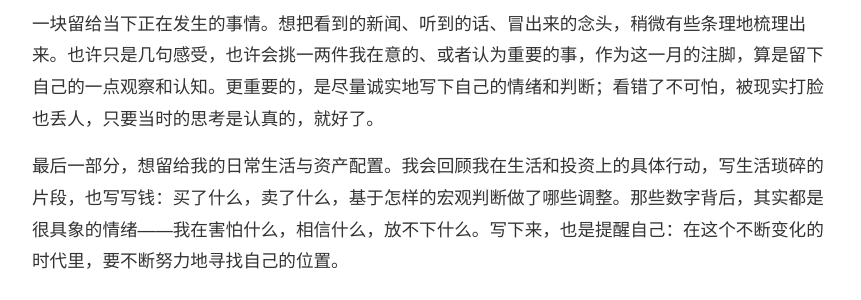
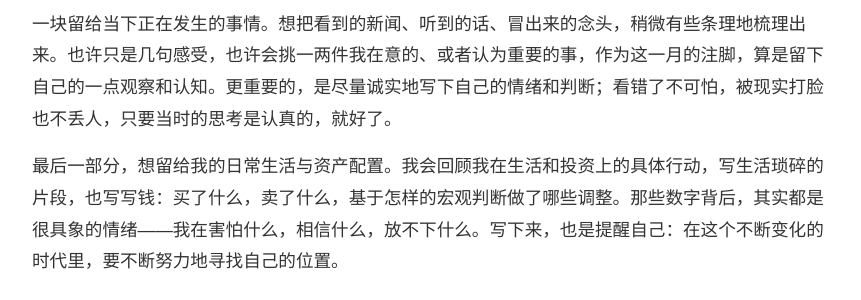
Before and after one commit to pwen/pwen.github.io, a Jekyll site: the page built from _posts/2026-01-31-packing-up-a-chapter-of-my-life.md, in a window 1280 px wide and 1400 px high, scrolled down 195 px. Shown: the part 246-546 px from the top of the window, without its empty margins (208-1069 px from the left). Built offline with Jekyll 4.4.1, drawn with Linux system fonts in a browser that asks for light colours; some of the changed text lies outside the part shown.

Commit message:
fix typo

```diff
--- a/_posts/2026-01-31-packing-up-a-chapter-of-my-life.md
+++ b/_posts/2026-01-31-packing-up-a-chapter-of-my-life.md
@@ -19,7 +19,7 @@ excerpt: |
 
 一块写运动，主要是攀岩和别的兴趣爱好。想记录日常训练和野攀时的感受，也算给自己一个交代：既然决定要写汇报，就不好那么心安理得地偷懒了。如果偶尔生出几句闲话，是因为对我来说，攀岩也好，跑步也罢，总带着一点关于活着的思考。
 
-一块留给当下正在发生的事情。想把看到的新闻、听到的话、冒出来的念头，稍微有些条理地梳理出来。也许只是几句感受，也许会挑一两件我在意的、或者认为重要的事，作为这一月的注脚，算是留下自己的一点观察和认知。更重要的，是尽量诚实地写下自己的情绪和判断；看错了不可怕，被现实打脸也丢人，只要当时的思考是认真的，就好了。
+一块留给当下正在发生的事情。想把看到的新闻、听到的话、冒出来的念头，稍微有些条理地梳理出来。也许只是几句感受，也许会挑一两件我在意的、或者认为重要的事，作为这一月的注脚，算是留下自己的一点观察和认知。更重要的，是尽量诚实地写下自己的情绪和判断；看错了不可怕，被现实打脸也不丢人，只要当时的思考是认真的，就好了。
 
 最后一部分，想留给我的日常生活与资产配置。我会回顾我在生活和投资上的具体行动，写生活琐碎的片段，也写写钱：买了什么，卖了什么，基于怎样的宏观判断做了哪些调整。那些数字背后，其实都是很具象的情绪——我在害怕什么，相信什么，放不下什么。写下来，也是提醒自己：在这个不断变化的时代里，要不断努力地寻找自己的位置。
 
```
Also changed, not shown: other parts of _posts/2026-01-31-packing-up-a-chapter-of-my-life.md (+1 -1 lines).
